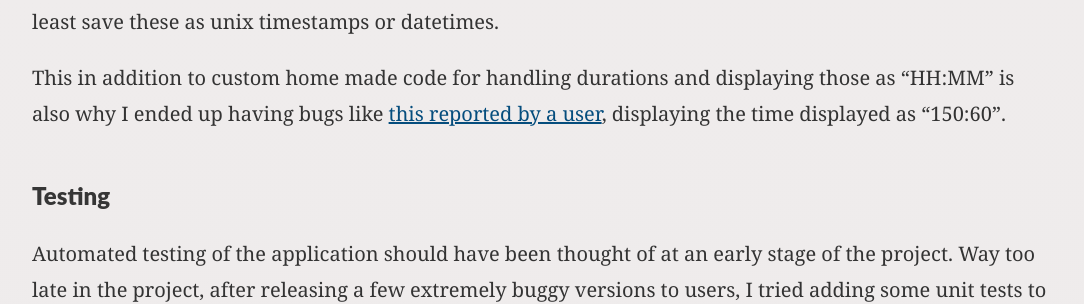
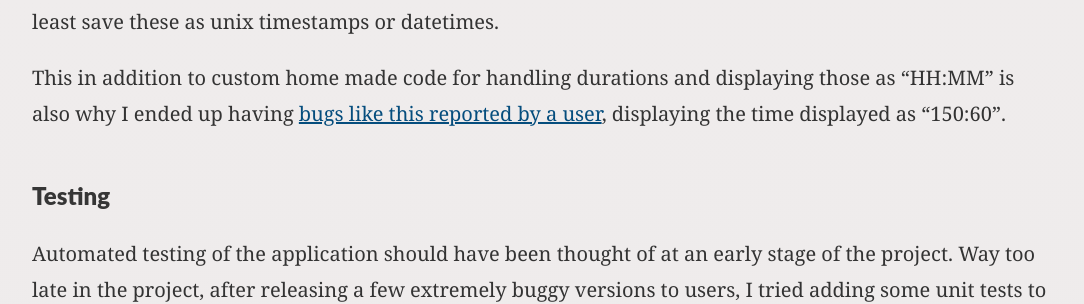
Before and after one commit to olpeh/olpeh.github.io, a Jekyll site: the page built from _posts/2021-03-23-learn-from-your-mistakes.md, in a window 1280 px wide and 900 px high, scrolled down 5041 px. Shown: the part 196-500 px from the top of the window, without its empty margins (96-1180 px from the left). Built offline with Jekyll 4.4.1, drawn with Linux system fonts in a browser that asks for light colours.

Commit message:
Expand the link

```diff
--- a/_posts/2021-03-23-learn-from-your-mistakes.md
+++ b/_posts/2021-03-23-learn-from-your-mistakes.md
@@ -71,7 +71,7 @@ The hours markings are saved in the following format (simplified):
 
 Why on earth did I want to save the startTime as a “HH:MM” string? You might realize what kind of issues this kind of crappy database design has led into. If I could go back in time I would change the database to at least save these as unix timestamps or datetimes.
 
-This in addition to custom home made code for handling durations and displaying those as “HH:MM” is also why I ended up having bugs like [this reported by a user](https://github.com/olpeh/wht/issues/66){:target="\_blank"}{:rel="noopener noreferrer"}, displaying the time displayed as "150:60".
+This in addition to custom home made code for handling durations and displaying those as “HH:MM” is also why I ended up having [bugs like this reported by a user](https://github.com/olpeh/wht/issues/66){:target="\_blank"}{:rel="noopener noreferrer"}, displaying the time displayed as "150:60".
 
 ### Testing
 
```
